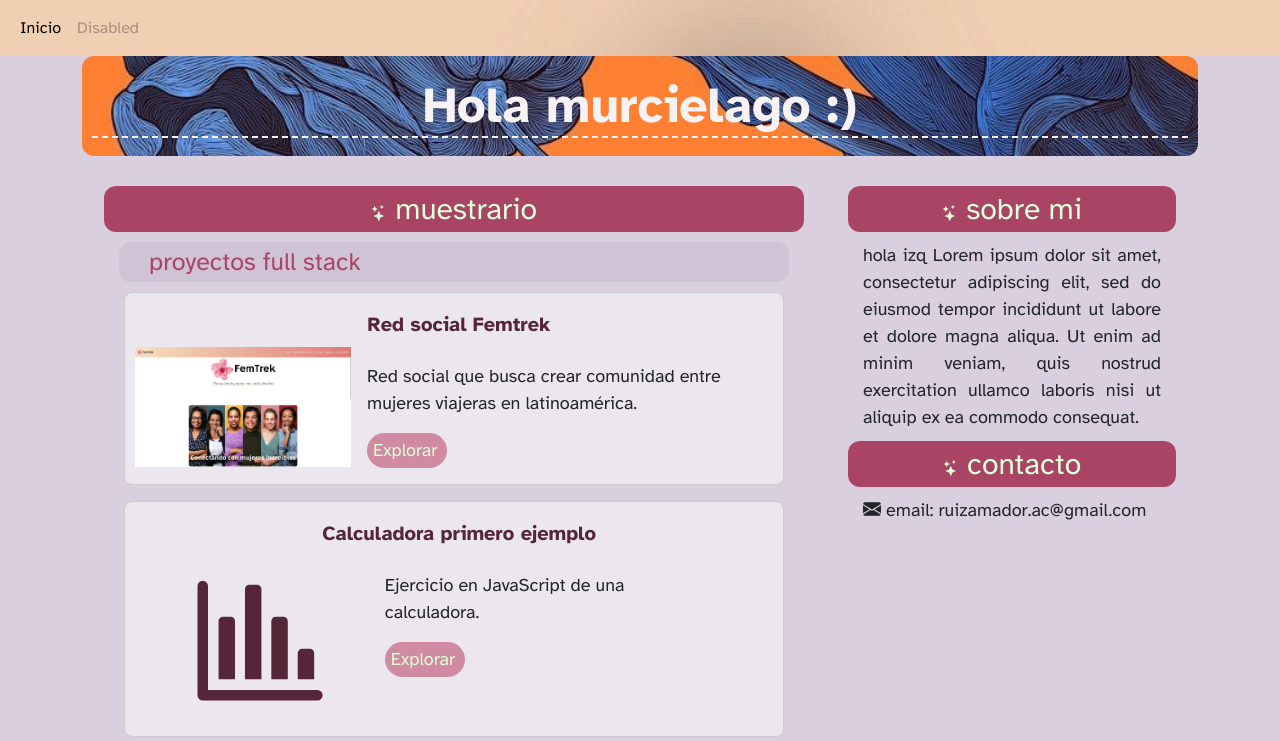
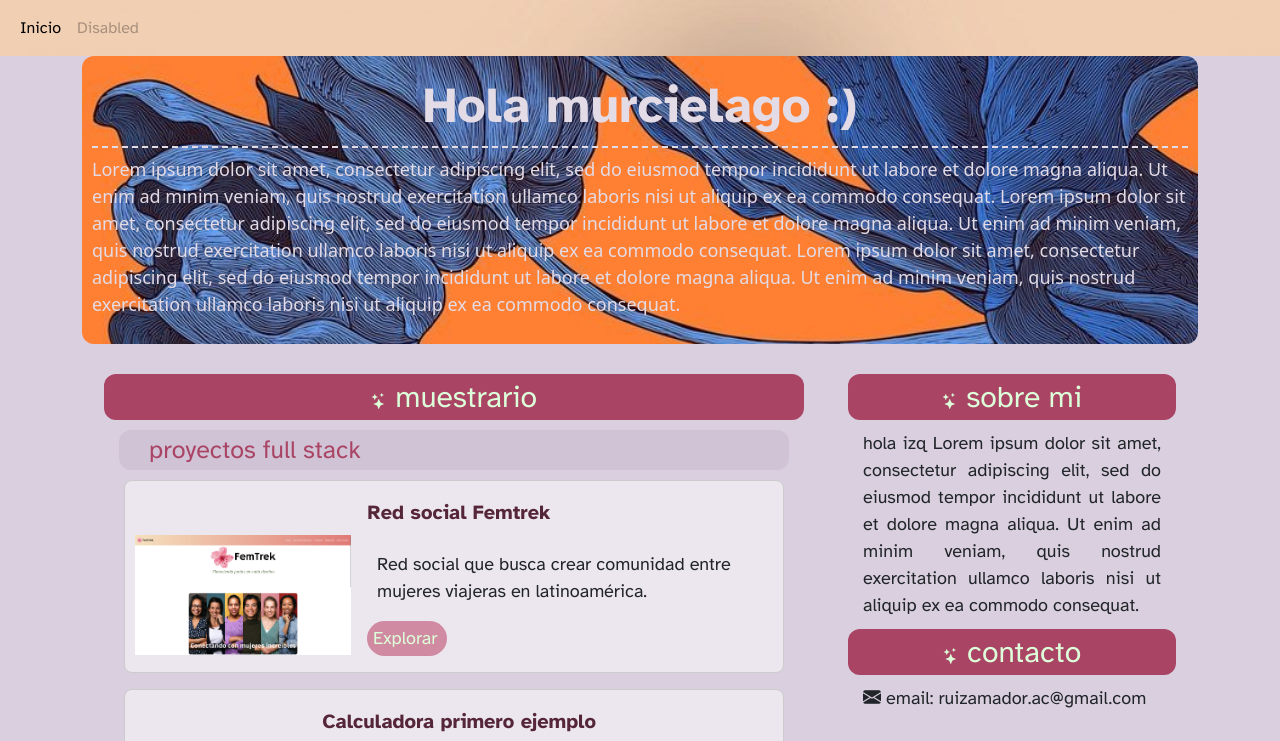
Before and after one commit to rs-ventana/ra-portafolio, a plain HTML site: page docs/index.html in a window 1280 px wide. Shown: the top 741 px of the page. Drawn offline with nearby package versions, Linux system fonts and the light colour scheme.

Commit message:
elementos de la seccion principal

```diff
--- a/docs/css/main.css
+++ b/docs/css/main.css
@@ -28,10 +28,16 @@ header{
     font-style: normal;
     font-stretch:ultra-condensed;
     padding-top: 10px;
+    padding-bottom: 10px;
     border-bottom: 2px dashed;
     font-weight: 600;
     /*color: #DCE1B7; */
-    color: #F7F2F4;
+    /* color: #F7F2F4;*/
+    color: #E3DBE6;
+}
+
+#parr1 {
+    color: #E3DBE6;
 }
 
 h2{
@@ -96,6 +102,9 @@ h3{
     font-weight: 600;
     color: #552538;
     font-size: 20px; /* es un h5*/
+}
+.card-text{
+    padding-left: 10px;
 }
 
 .button {
--- a/docs/index.html
+++ b/docs/index.html
@@ -44,6 +44,11 @@
 <div class = "container-md">
     <header>
         <h1 id = "hPrincipal" > Hola murcielago :) </h1>
+
+        <p id = "parr1"> Lorem ipsum dolor sit amet, consectetur adipiscing elit, sed do eiusmod tempor incididunt ut labore et dolore magna aliqua. Ut enim ad minim veniam, quis nostrud exercitation ullamco laboris nisi ut aliquip ex ea commodo consequat.
+            Lorem ipsum dolor sit amet, consectetur adipiscing elit, sed do eiusmod tempor incididunt ut labore et dolore magna aliqua. Ut enim ad minim veniam, quis nostrud exercitation ullamco laboris nisi ut aliquip ex ea commodo consequat.
+            Lorem ipsum dolor sit amet, consectetur adipiscing elit, sed do eiusmod tempor incididunt ut labore et dolore magna aliqua. Ut enim ad minim veniam, quis nostrud exercitation ullamco laboris nisi ut aliquip ex ea commodo consequat.
+        </p>
 
     </header>
 
```
